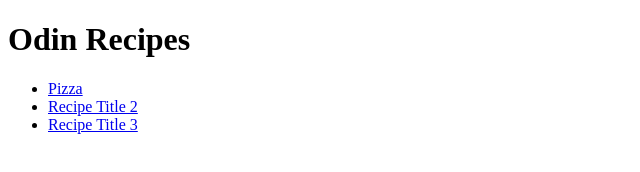
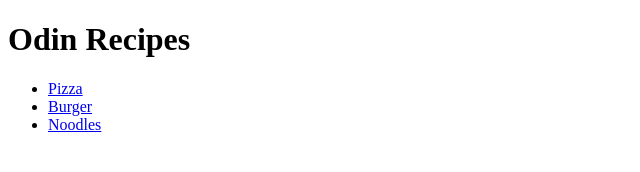
Before and after one commit to ankitpandey2708/odin-recipes, a plain HTML site: page index.html in a window 1280 px wide. Shown: the whole page, without its empty margins (0-640 px from the left). Drawn offline with Linux system fonts and the light colour scheme.

Commit message:
small fix

```diff
--- a/index.html
+++ b/index.html
@@ -9,8 +9,8 @@
     <h1>Odin Recipes</h1>
     <ul>
         <li> <a href="./recipes/pizza.html">Pizza</a></li>
-        <li><a href="recipes/burger.html">Recipe Title 2</a></li>
-        <li><a href="recipes/noodles.html">Recipe Title 3</a></li>
+        <li><a href="recipes/burger.html">Burger</a></li>
+        <li><a href="recipes/noodles.html">Noodles</a></li>
       </ul>
   </body>
 </html>
```
